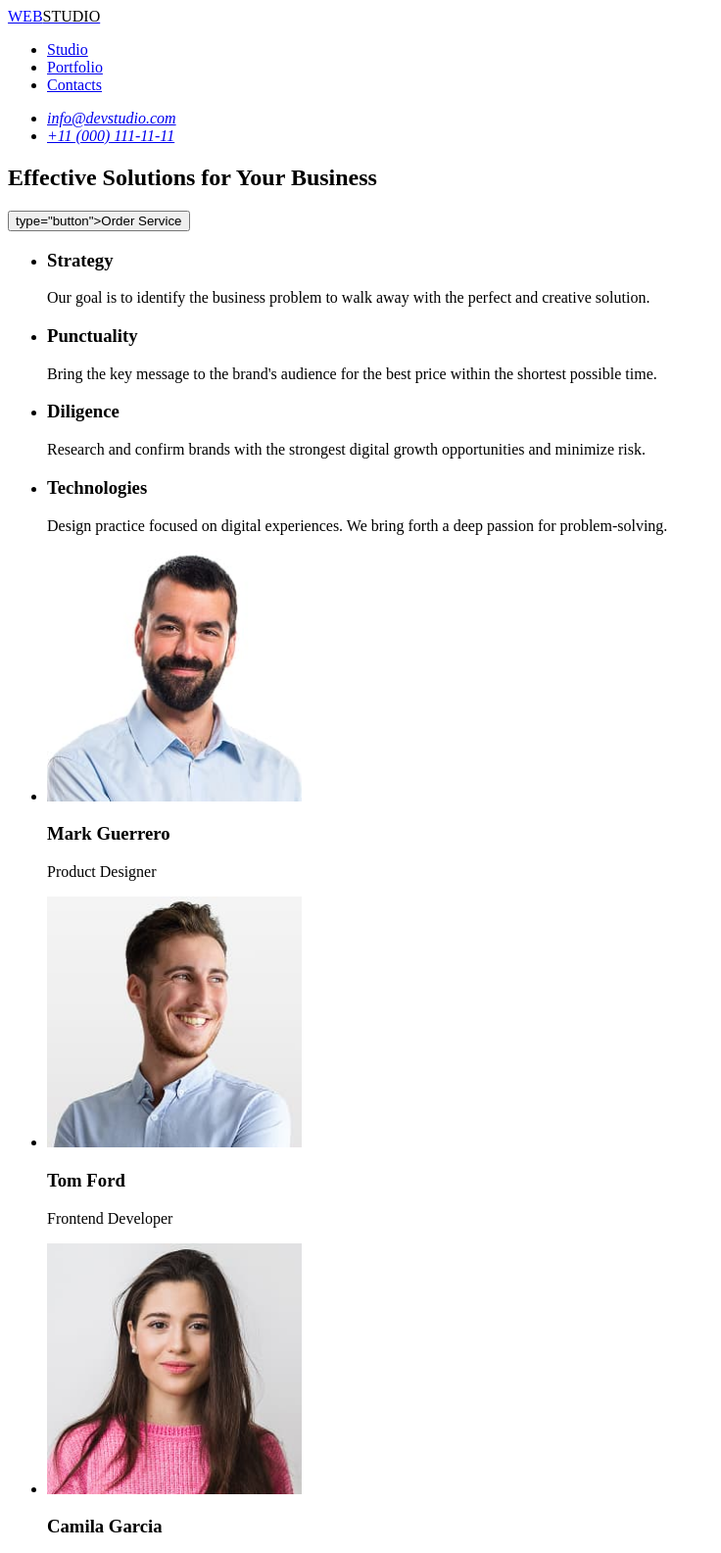
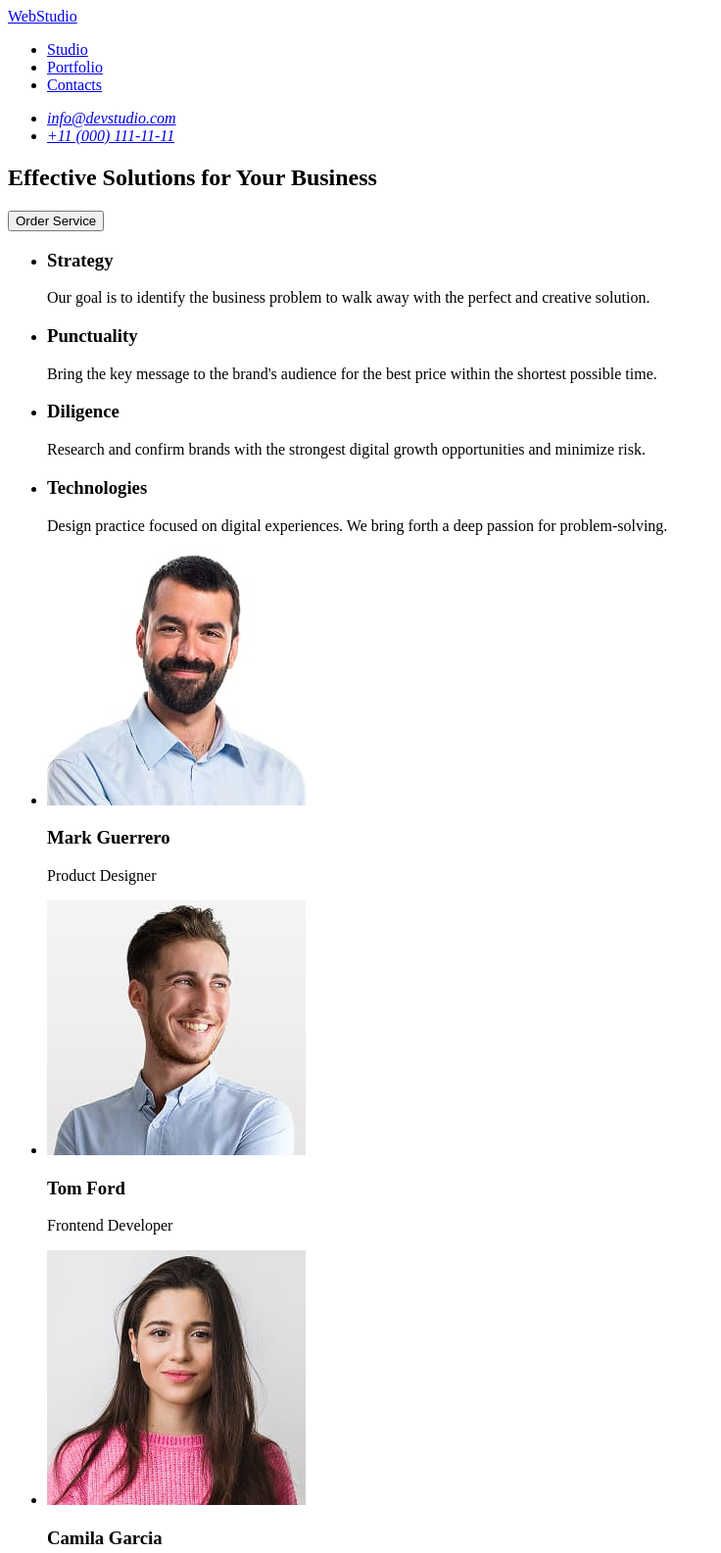
Before and after one commit to Idziamko/goit-markup-hw-01, a plain HTML site: page index.html in a window 1280 px wide. Shown: the top 1585 px of the page at 98% size, without its empty margins (0-736 px from the left). Drawn offline with Linux system fonts and the light colour scheme.

Commit message:
Fix: after autograder (19:00 20.09.25)

```diff
--- a/index.html
+++ b/index.html
@@ -10,10 +10,7 @@
     <header>
       <nav>
         <!-- Logo section -->
-        <a href="./index.html">
-          <span style="color: blue">WEB</span
-          ><span style="color: black">STUDIO</span>
-        </a>
+        <a href="./index.html">WebStudio</a>
 
         <!-- Menu -->
         <ul>
@@ -37,7 +34,7 @@
         <h1>Effective Solutions for Your Business</h1>
 
         <!-- button -->
-        <button>type="button">Order Service</button>
+        <button type="button">Order Service</button>
       </section>
 
       <!-- Features section -->
@@ -89,7 +86,7 @@
             <img
               src="./images/img-1.jpg"
               alt="Mark Guerrero, Product Designer"
-              width="260"
+              width="264"
             />
             <h3>Mark Guerrero</h3>
             <p>Product Designer</p>
@@ -98,7 +95,7 @@
             <img
               src="./images/img-2.jpg"
               alt="Tom Ford, Frontend Developer"
-              width="260"
+              width="264"
             />
             <h3>Tom Ford</h3>
             <p>Frontend Developer</p>
@@ -107,7 +104,7 @@
             <img
               src="./images/img-3.jpg"
               alt="Camila Garcia, Marketing"
-              width="260"
+              width="264"
             />
             <h3>Camila Garcia</h3>
             <p>Marketing</p>
@@ -116,7 +113,7 @@
             <img
               src="./images/img-4.jpg"
               alt="Daniel Wilson, UI Designer"
-              width="260"
+              width="264"
             />
             <h3>Daniel Wilson</h3>
             <p>UI Designer</p>
@@ -128,10 +125,7 @@
     <!-- Footer section -->
     <footer>
       <!-- Logo section -->
-      <a href="./index.html">
-        <span style="color: blue">WEB</span
-        ><span style="color: black">STUDIO</span>
-      </a>
+      <a href="./index.html">WebStudio</a>
       <p>
         Increase the flow of customers and sales for your business with digital
         marketing & growth solutions.
```
